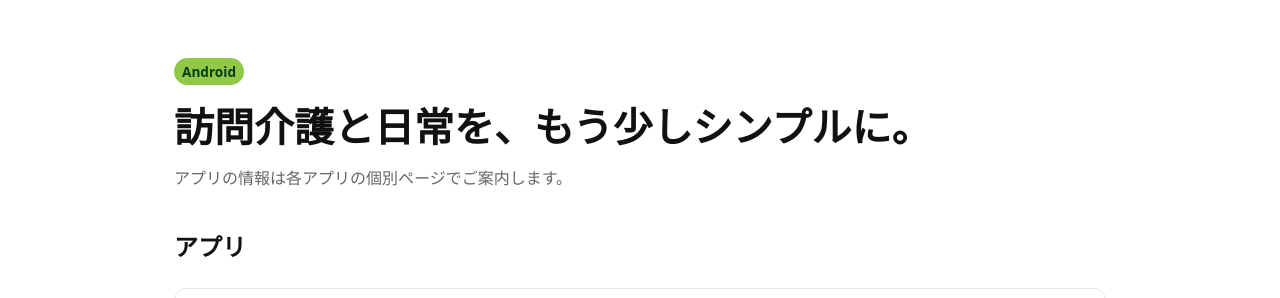
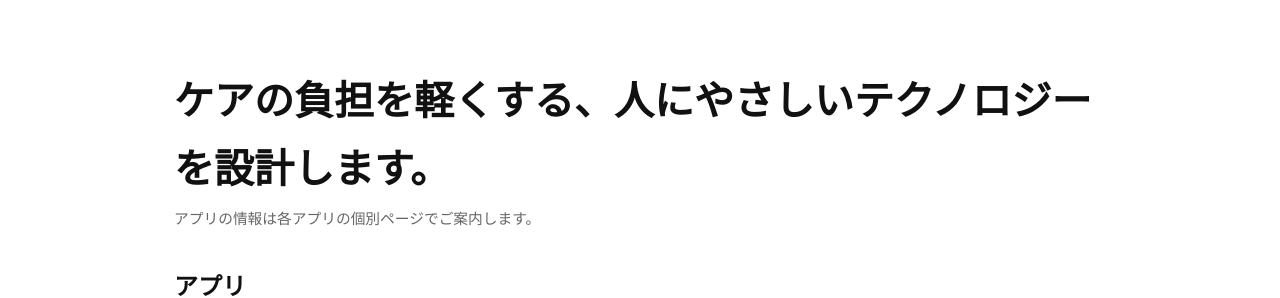
Before and after one commit to younashinashi/younashinashi.github.io, a plain HTML site: page index.html in a window 1280 px wide. Shown: the part 79-377 px from the top of the page. Drawn offline with Linux system fonts and the light colour scheme.

Commit message:
Update index.html

```diff
--- a/index.html
+++ b/index.html
@@ -6,20 +6,21 @@
   <meta name="viewport" content="width=device-width, initial-scale=1">
   <meta name="color-scheme" content="light dark">
   <meta name="description" content="アプリの公式サイト。各アプリの紹介・リリース・ポリシーを個別ページで掲載。">
-  <!-- ブラウザUIのテーマカラー（梨グリーン） -->
+  <!-- テーマカラー（梨グリーン） -->
   <meta name="theme-color" content="#91C847">
   <link rel="stylesheet" href="./styles.css">
-  <!-- サイトアイコンは dev.icon を使用 -->
+  <!-- タブのアイコン（favicon） -->
   <link rel="icon" href="./assets/img/dev.icon">
 </head>
 <body>
   <header>
     <div class="container" style="display:flex; justify-content:space-between; gap:16px;">
+      <!-- ① アイコン＆テキストどちらを押してもホームへ -->
       <a class="brand-link" href="./" aria-label="ホームへ">
         <img src="./assets/img/dev.icon" alt="公式サイトアイコン" class="brand__logo">
         <strong>公式サイト</strong>
       </a>
-      <!-- ※ リリース/規約/プライバシーは「アプリごと」に別表示する要件に合わせ、グローバルナビからは外します -->
+      <!-- ※ グローバルではホーム/GitHubのみ。リリース・規約・プライバシーは各アプリのページで個別表示 -->
       <nav>
         <a href="./">ホーム</a>
         <a href="https://github.com/YOUNASHINASHI/YOUNASHINASHI.github.io" target="_blank" rel="noopener">GitHub</a>
@@ -29,9 +30,9 @@
 
   <main class="container">
     <section class="hero">
-      <span class="badge">Android</span>
-      <h1>訪問介護と日常を、もう少しシンプルに。</h1>
-      <p>アプリの情報は各アプリの個別ページでご案内します。</p>
+      <!-- ② ヒーローテキストの差し替え（Androidバッジは削除） -->
+      <h1>ケアの負担を軽くする、人にやさしいテクノロジーを設計します。</h1>
+      <p class="small">アプリの情報は各アプリの個別ページでご案内します。</p>
     </section>
 
     <section>
@@ -44,15 +45,14 @@
           </div>
           <p class="small">紙や標準メモより安全。シフト解析もできるメモ帳</p>
           <div class="store-badges">
-            <!-- Google Play 公式バッジ画像（日本語）を配置済みならこちら -->
+            <!-- ④ Google Play 公式バッジ画像（日本語）。画像名・場所が違う場合は src を合わせてください -->
             <a href="https://play.google.com/store/apps/details?id=com.younashinashi.vaulta" target="_blank" rel="noopener" aria-label="Google Play で Vaulta を入手">
               <img src="./assets/img/google-play-badge-jp.png" alt="Google Play で手に入れよう">
             </a>
             <a class="btn btn--ghost" href="./apps/vaulta.html">くわしく見る</a>
           </div>
+          <!-- ⑤ リリース・規約・プライバシーはアプリごとに別表示（リンクはアプリページ側に配置） -->
         </article>
-
-        <!-- ほかのアプリは必要になったら追加 -->
       </div>
     </section>
   </main>
```
